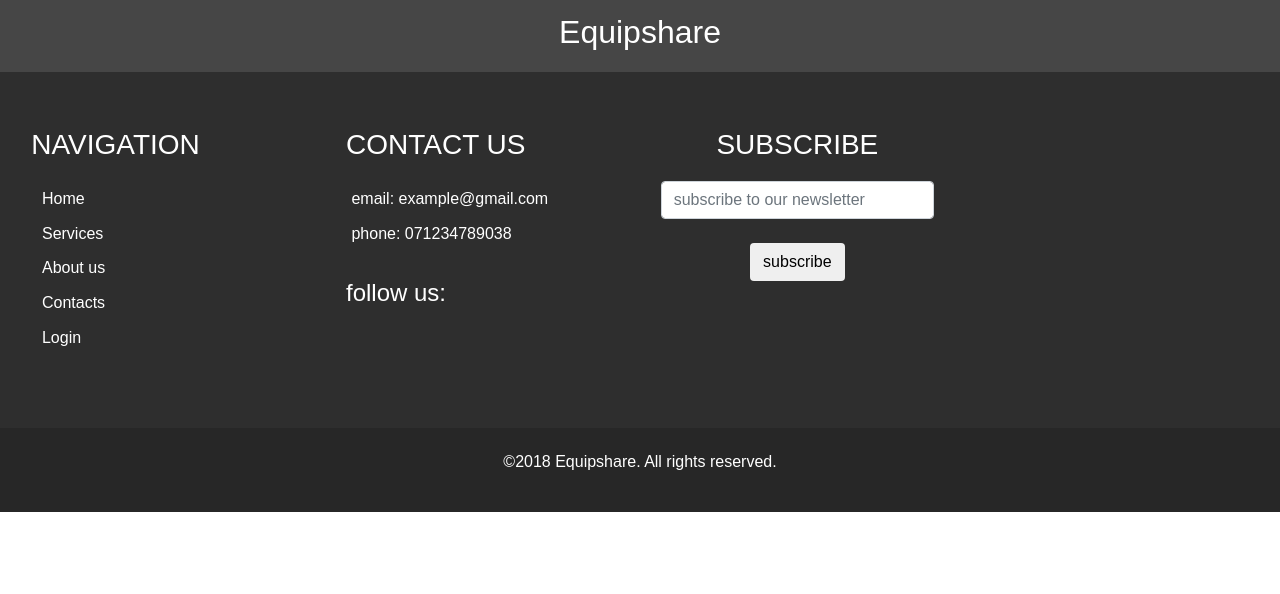
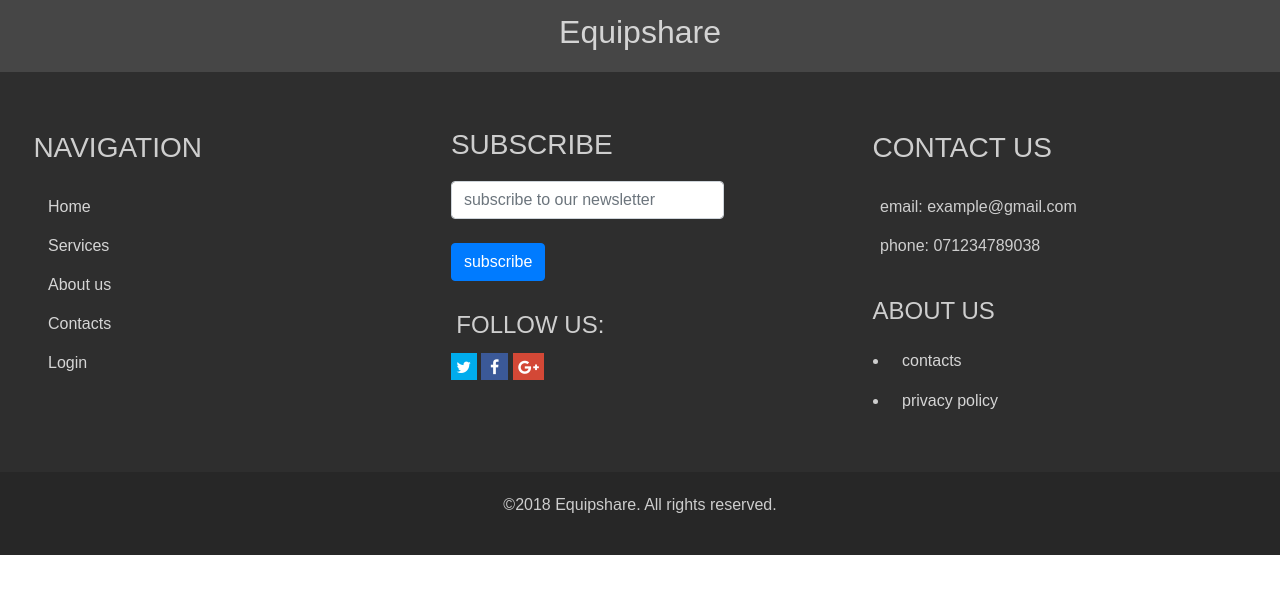
Before and after one commit to stephyi/equpshare-javascript, a PHP site: page / in a window 1280 px wide. Shown: the part 63-657 px from the top of the page. Run offline with PHP 8.4, Linux system fonts and the light colour scheme; some libraries are stand-ins or nearby versions.

Commit message:
finished the footer

```diff
--- a/css/style.css
+++ b/css/style.css
@@ -17,7 +17,7 @@
 .navbar li a,
 .navbar .navbar-brand {
     color: black !important;
-    transition: all 1s;
+    transition: all 1.4s;
 }
 
 .navbar-nav li a:hover,
@@ -30,11 +30,17 @@
 /* footer */
 
 .footer {
-    color: white;
+    color: rgba(255, 255, 255, 0.767);
 }
 
 .footer a {
-    color: white;
+    color: rgba(255, 255, 255, 0.801);
+    text-decoration: none;
+}
+
+.footer a:hover {
+    text-decoration: none;
+    color: rgb(171, 194, 194);
 }
 
 .top-footer {
@@ -55,3 +61,30 @@
     background-color: rgb(39, 39, 39);
     padding: 1.7%;
 }
+
+
+/* icons */
+
+.fa {
+    color: white;
+}
+
+.fa-twitter {
+    background-color: rgb(0, 172, 237)
+}
+
+.fa-facebook {
+    background-color: #3b5998;
+    padding-left: 9px;
+    padding-right: 9px;
+}
+
+.fa-google-plus {
+    background-color: #d34836;
+}
+
+.fa-twitter:hover,
+.fa-facebook:hover,
+.fa-google-plus:hover {
+    opacity: 0.8;
+}
--- a/index.html
+++ b/index.html
@@ -12,6 +12,9 @@
     <link rel="stylesheet" href="css/style.css">
     <!-- Latest compiled and minified CSS -->
     <link rel="stylesheet" href="https://maxcdn.bootstrapcdn.com/bootstrap/4.0.0/css/bootstrap.min.css">
+
+    <!--font awesome. This is for the social media icons-->
+    <link rel="stylesheet" href="https://cdnjs.cloudflare.com/ajax/libs/font-awesome/4.7.0/css/font-awesome.min.css">
 </head>
 
 <body>
@@ -44,7 +47,7 @@
         </div>
 
         <div class="middle-footer row">
-            <div class="col-md-3">
+            <div class="col-md-4">
                 <h3 class="text-uppercase">navigation</h3>
                 <ul>
                     <li><a href="#">Home</a></li>
@@ -56,26 +59,34 @@
             </div>
 
             <div class="col-md-3">
+                <h3 class="text-uppercase">subscribe</h3>
+                <form class="form">
+                    <input class="form-control" type="email" placeholder="subscribe to our newsletter" required>
+                    <br />
+                    <input class="btn btn-primary" type="submit" value="subscribe">
+                    <br />
+                    <br />
+                    <h4 class="text-uppercase">follow us:</h4>
+                    <i class="fa fa-twitter"></i>
+                    <i class="fa fa-facebook"></i>
+                    <i class="fa fa-google-plus"></i>
+                </form>
+            </div>
+
+            <div class="col-md-1"></div>
+
+            <div class="col-md-4">
                 <h3 class="text-uppercase">contact us</h3>
                 <ul>
                     <li>email: example@gmail.com</li>
                     <li>phone: 071234789038</li>
                 </ul>
-                <h4>follow us:</h4>
 
+                <h4 class="text-uppercase">about us</h4>
 
-            </div>
-
-            <div class="col-md-3">
-                <h3 class="text-uppercase text-center">subscribe</h3>
-                <form class="form text-center">
-                    <input class="form-control" type="email" placeholder="subscribe to our newsletter" required>
-                    <br />
-                    <input class="btn btn-default " type="submit" value="subscribe">
-                </form>
-            </div>
-
-            <div class="col-md-3">
+                <li><a href="#">contacts</a></li>
+                <li><a href="#">privacy policy</a></li>
+                </ul>
 
             </div>
 
```
